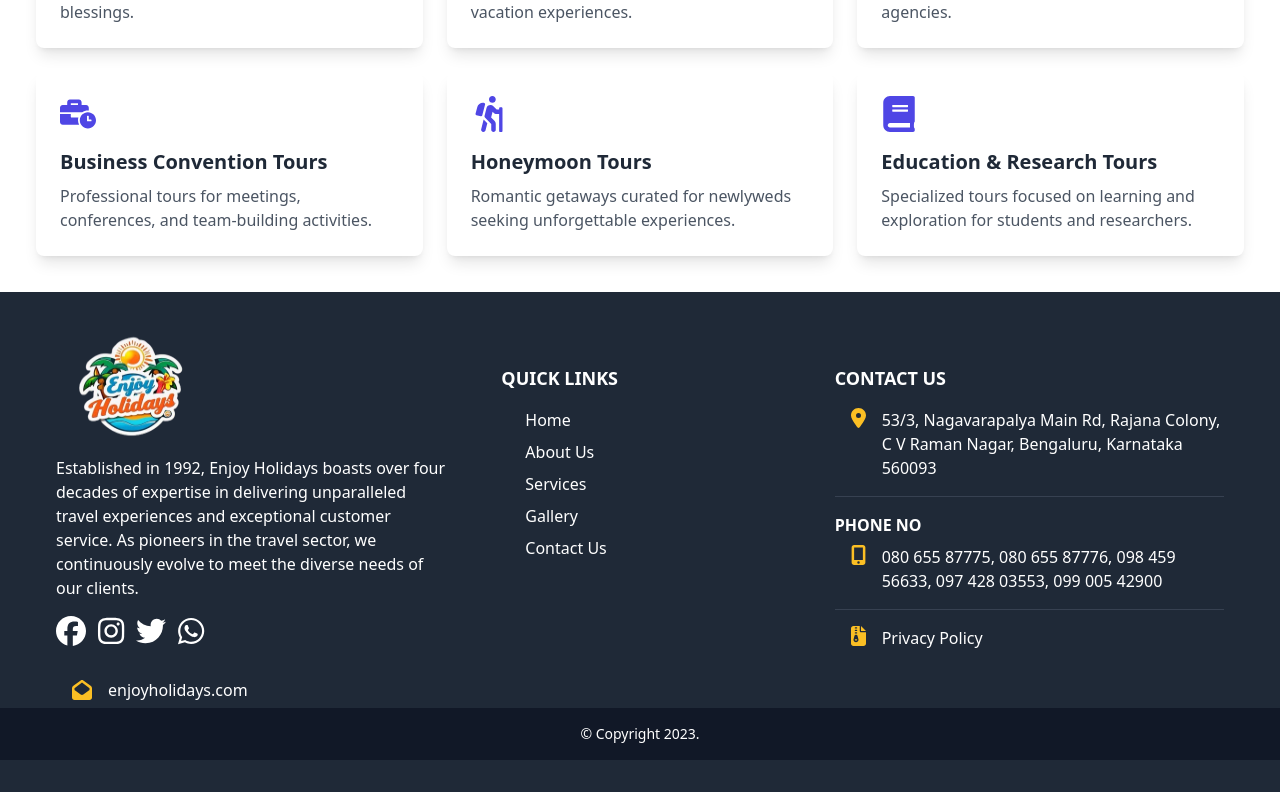
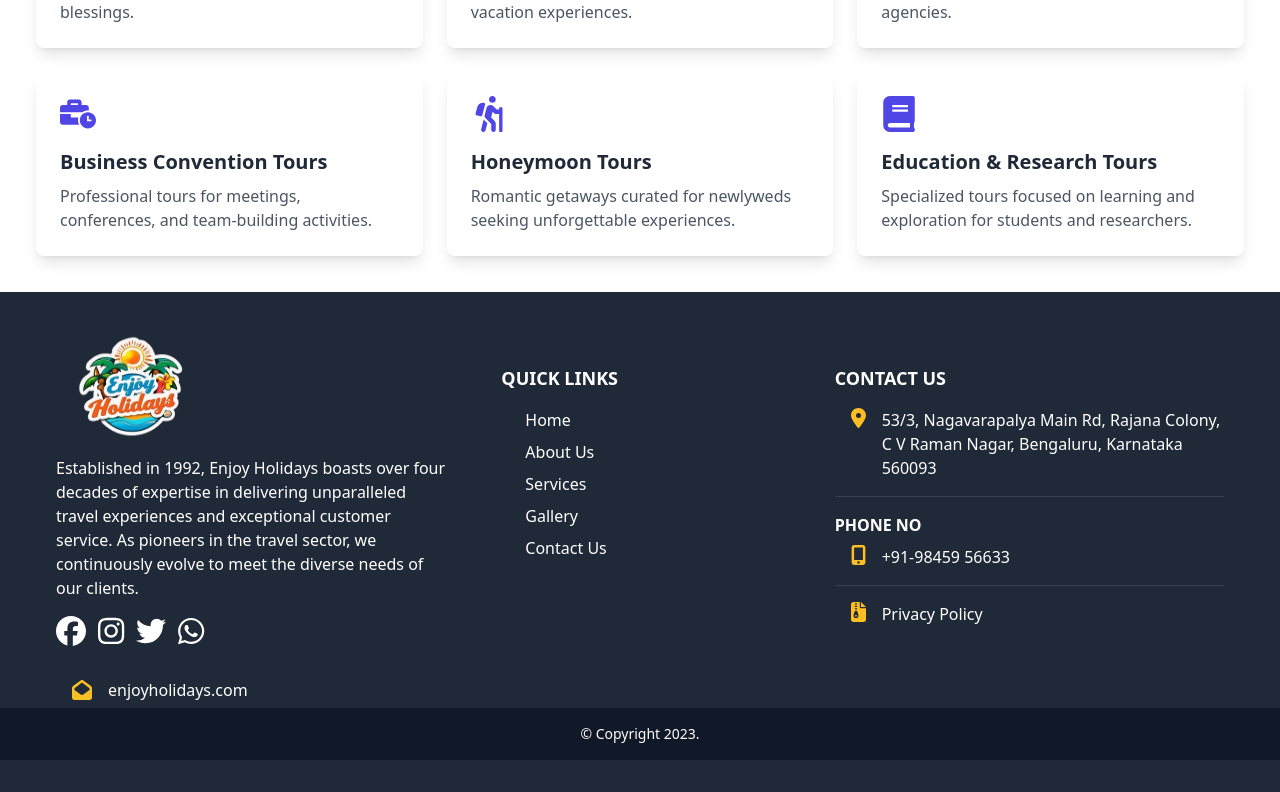
Before and after one commit to akshitchowdhury/travels_chetan, a React (Create React App) app: page /packages in a window 1280 px wide. Shown: the part 848-1640 px from the top of the page. Built offline with nearby package versions, Linux system fonts and the light colour scheme.

Commit message:
Finsihers

```diff
--- a/src/component/Footer/Footer.jsx
+++ b/src/component/Footer/Footer.jsx
@@ -170,8 +170,7 @@ const Footer = () => {
                       icon={faMobileAlt}
                       className="text-amber-400 text-xl px-4"
                     />{" "}
-                    080 655 87775, 080 655 87776, 098 459 56633, 097 428 03553,
-                    099 005 42900
+                    +91-98459 56633
                   </li>
                   {/* <hr className="border-gray-700 mb-4" />
                   <li className="flex items-start mb-4">
```
